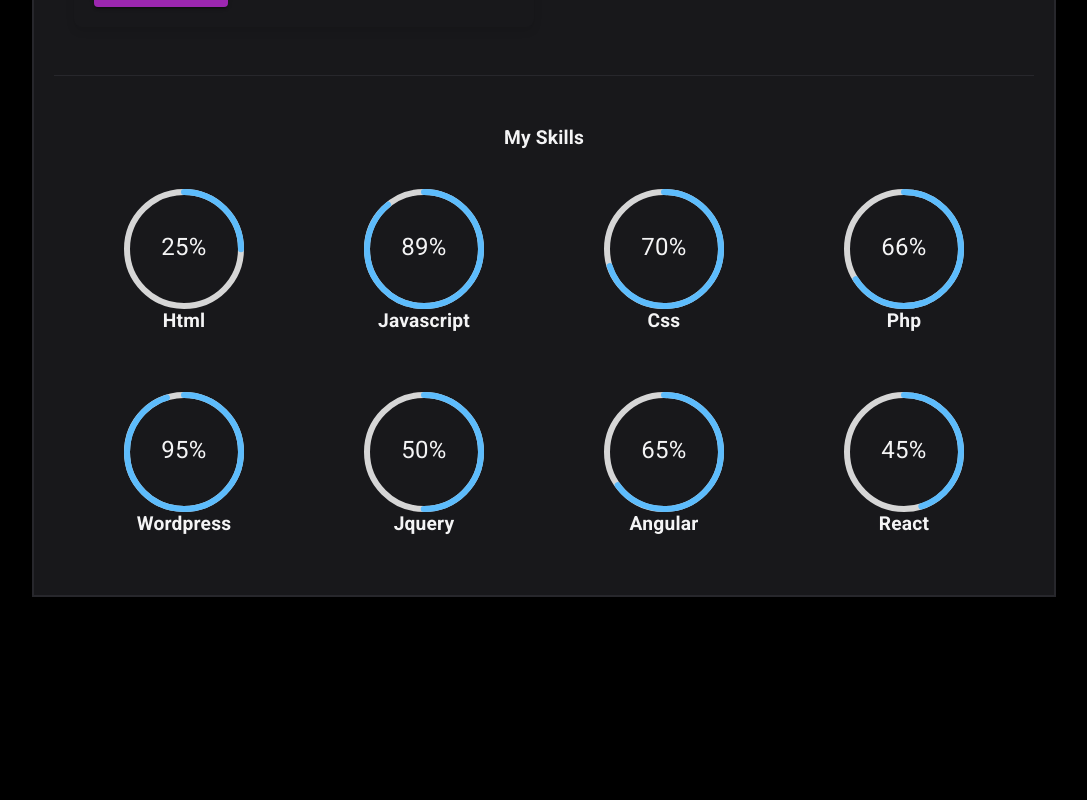
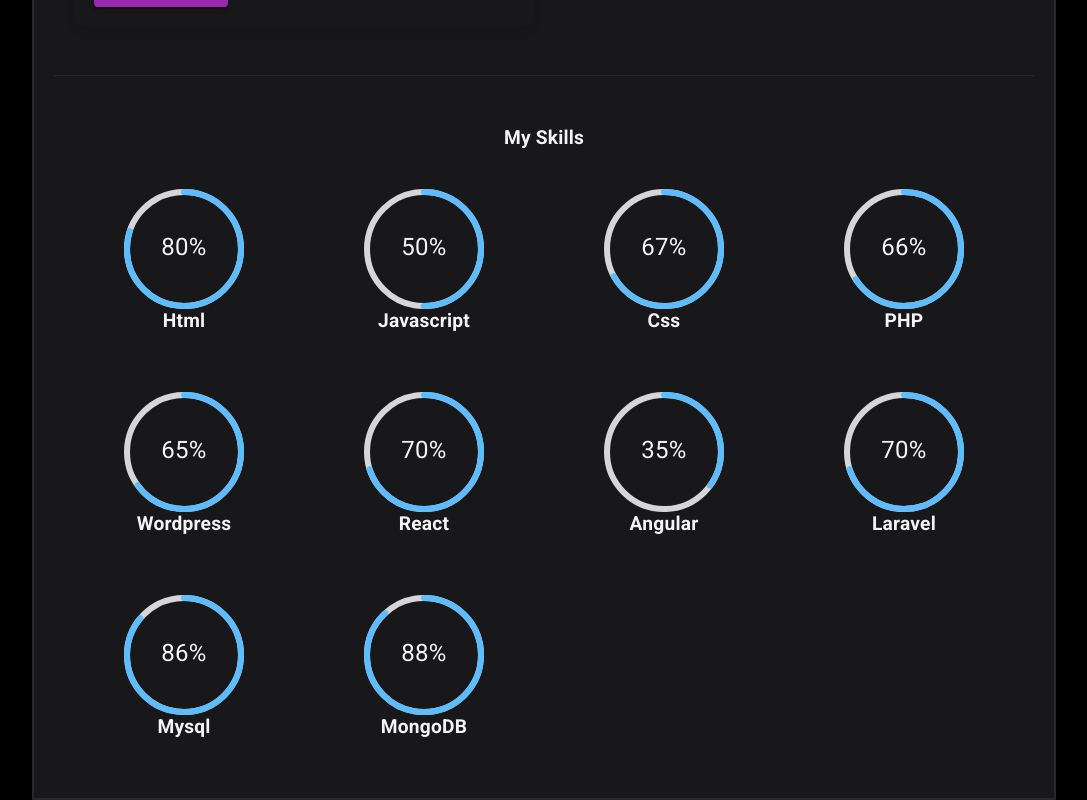
Before and after one commit to Youssefassad0/My_Own_portfolio, a React (Vite) app in the folder my-app/: page /about in a window 1280 px wide. Shown: the part 637-1437 px from the top of the page, without its empty margins (96-1183 px from the left). Before the commit the page ends 1234 px from the top, so only its background shows below. Built offline with nearby package versions, Linux system fonts and the light colour scheme.

Commit message:
working on some chnagment

```diff
--- a/my-app/src/assets/Donne.jsx
+++ b/my-app/src/assets/Donne.jsx
@@ -75,48 +75,58 @@
   {
     id: 1,
     title: 'Html',
-    percentage: '25',
+    percentage: '80',
   },
 
   {
     id: 2,
     title: 'Javascript',
-    percentage: '89',
+    percentage: '50',
   },
 
   {
     id: 3,
     title: 'Css',
-    percentage: '70',
+    percentage: '67',
   },
 
   {
     id: 4,
-    title: 'Php',
+    title: 'PHP',
     percentage: '66',
   },
 
   {
     id: 5,
     title: 'Wordpress',
-    percentage: '95',
+    percentage: '65',
   },
 
   {
     id: 6,
-    title: 'Jquery',
-    percentage: '50',
+    title: 'React',
+    percentage: '70',
   },
 
   {
     id: 7,
     title: 'Angular',
-    percentage: '65',
+    percentage: '35',
   },
 
   {
     id: 8,
-    title: 'React',
-    percentage: '45',
+    title: 'Laravel',
+    percentage: '70',
+  },
+  {
+    id: 9,
+    title: 'Mysql',
+    percentage: '86',
+  },
+  {
+    id: 10,
+    title: 'MongoDB',
+    percentage: '88',
   },
 ];
--- a/my-app/src/projects.json
+++ b/my-app/src/projects.json
@@ -5,16 +5,20 @@
     "imageUrl": ["/projects-image/home1.png", "/projects-image/home2.png"],
     "description": "application web complète servant de portfolio pour l'entreprise, avec un tableau de bord interactif pour la gestion des employés, utilisateurs, produits, catégories et transactions.",
     "linkGithub": "https://github.com/Youssefassad0/portfolio_Company",
-      "linkRapport":"/rapports/rapport1.pdf",
+    "linkRapport": "/rapports/rapport1.pdf",
     "category": "REACT_LARAVEL"
   },
   {
     "id": 2,
     "title": "Assad Shop",
-      "imageUrl": ["/commerce/home1.png", "/commerce/image2.png", "/commerce/image3.png"],
+    "imageUrl": [
+      "/commerce/home1.png",
+      "/commerce/image2.png",
+      "/commerce/image3.png"
+    ],
     "description": "The main objective of this project is to create a web e-commerce application for purchasing products, specifically clothing. This application will allow users to easily and quickly purchase products, while providing me",
     "linkGithub": "https://github.com/Youssefassad0/Ecommerce-Project",
-      "linkRapport":"/rapports/rapport2.pdf",
+    "linkRapport": "/rapports/rapport2.pdf",
 
     "category": "REACT_LARAVEL"
   },
@@ -22,9 +26,9 @@
     "id": 3,
     "title": "Car Rantel ",
     "imageUrl": ["/voitures/home1.png"],
-      "description": "application web complète servant de portfolio pour l'entreprise, avec un tableau de bord interactif pour la gestion des employés, utilisateurs, produits, catégories et transactions.",
-      "linkGithub": "https://github.com/Youssefassad0/portfolio_Company",
-      "linkRapport":"/rapports/rapport2.docx",
+    "description": "The Car Rental Management System is a comprehensive web application designed to facilitate the efficient management of car rentals. The system provides a seamless interface for managing cars, users, and rental transactions, ensuring a smooth experience for both the rental company and its customers.",
+    "linkGithub": "https://github.com/Youssefassad0/gestion_location",
+    "linkRapport": "/rapports/rapport2.docx",
 
     "category": "REACT_LARAVEL"
   }
```
Lines whose indentation alone changed are shown as unchanged.
